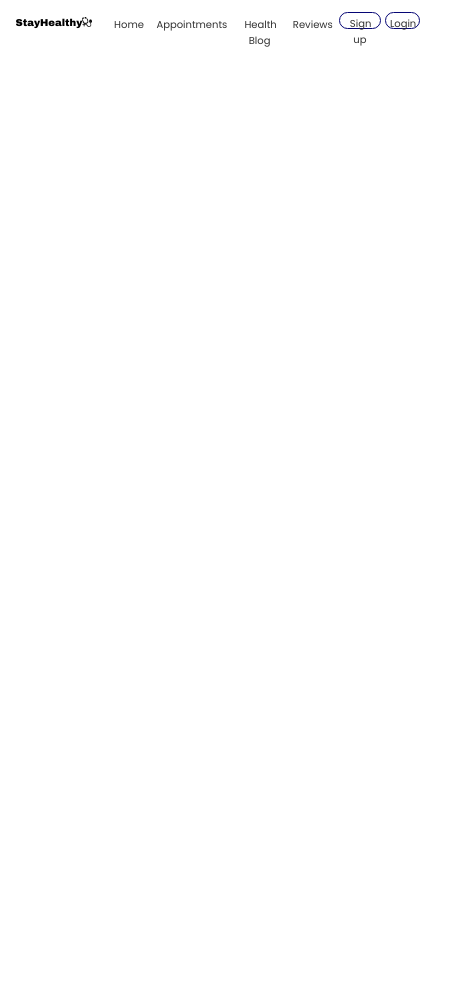
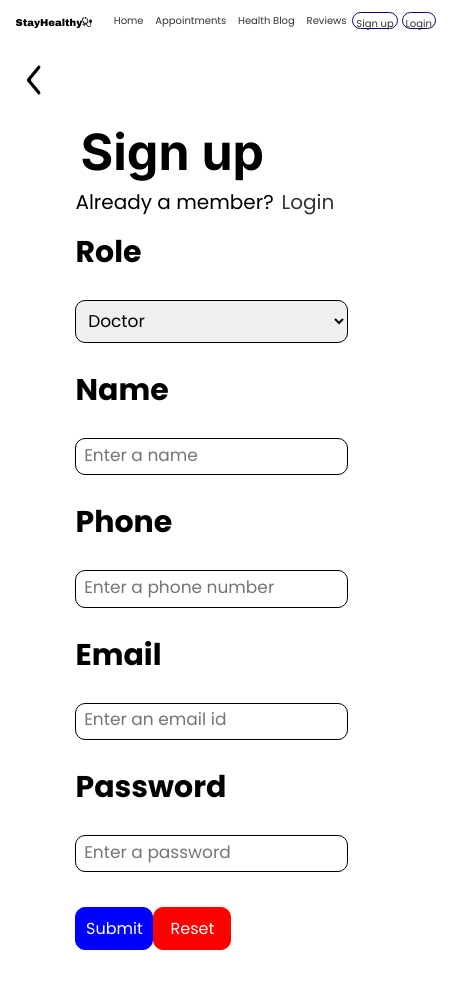
Before and after one commit to arya23923/test_med_app, a React (Create React App) app: page /sign-up in a window 390 px wide. Shown: the top 988 px of the page, 465 px wide, since content can reach past the window. Before the commit the page ends 844 px from the top, so only its background shows below. Built offline with nearby package versions, Linux system fonts and the light colour scheme.

Commit message:
interconnection and css of login sign and navbar fixed

```diff
--- a/src/App.css
+++ b/src/App.css
@@ -1,4 +1,14 @@
+* {
+  margin: 0;
+  padding: 0;
+  box-sizing: border-box;
+}
+
 .App {
+  /* border: 1px solid red; */
+}
+
+/* .App {
   text-align: center;
 }
 
@@ -35,4 +45,4 @@
   to {
     transform: rotate(360deg);
   }
-}
+} */
--- a/src/App.js
+++ b/src/App.js
@@ -8,12 +8,12 @@ import { BrowserRouter, Routes, Route } from "react-router-dom";
 
 // Import custom Navbar component
 import Navbar from './Components/Navbar/Navbar';
-
+import SignUp from './Components/sign_up/sign_up';
+import Login from './Components/login/login';
 import Landing_page from './Components/Landing_Page/Landing_page';
 
 function App() {
   return (
-    <>
       <div className="App">
           {/* Set up BrowserRouter for routing */}
           <BrowserRouter>
@@ -23,11 +23,11 @@ function App() {
             <Routes>
               {/* Define individual Route components for different pages */}
               <Route path="/" element={<Landing_page/>}/>
+              <Route path="/login" element={<Login />} />
+              <Route path="/sign-up" element={<SignUp />} />
             </Routes>
           </BrowserRouter>
       </div>
-
-    </>
   );
 }
 
--- a/src/Components/Landing_Page/Landing_Page.css
+++ b/src/Components/Landing_Page/Landing_Page.css
@@ -2,6 +2,7 @@
     margin: 0;
     font-family: "Poppins", sans-serif;
     box-sizing: border-box;
+    padding: 0;
 }
 .hero-section {
     height: 100vh;
--- a/src/Components/Navbar/Navbar.css
+++ b/src/Components/Navbar/Navbar.css
@@ -7,25 +7,22 @@
     box-sizing: border-box;
 }
 
-header{
+header {
     display: flex;
-    flex-direction: row;
-    /* justify-content: space-between; */
-    /* align-items: flex-end; */
-    /* padding: 3%;     */
-    margin-top: 5vh;
-    margin-left: 4vw;
-    margin-right: 1vw;
+    padding-top: 5vh;
+    padding-left: 4vw;
+    padding-right: 1vw;
 }
 
 img {
     height: 40px;
     width: 40px;
+    margin-left: -4vw;
+    margin-top: 1vh;
 }
 
 .logo{
     display: flex;
-    flex-direction: row;
     justify-content: space-evenly;
     align-self: flex-start;
     width: 30vw;
@@ -36,25 +33,24 @@ img {
     font-weight: 400;
     font-style: normal;
     font-size: 40px;
-    margin-top: -1vh;
 }
 
 .right{
     display: flex;
-    flex-direction: row;
     justify-content: space-around;
     font-family: "Inter", sans-serif;
+    min-width: fit-content;
     font-optical-sizing: auto;
     font-weight: regular;
     font-style: normal;
     font-size: 20px;
-    /* align-items: flex-end; */
+    align-items: flex-end;
     align-self: stretch;
-    /* padding: -5%; */
-    margin-left: 15vw;
-    margin-top: 1vh;
-    width: 80vw;
-    /* height: 3vw; */
+    padding: -5%;
+    margin-left: 10vw;
+    margin-top: 0vh;
+    width: 30vw;
+    height: 3vw;
 }
 
 a{
@@ -62,31 +58,32 @@ a{
     color: black;
     padding-left: 2%;
     padding-right: 2%;
+    min-width: fit-content;
 }
 
 .health{
-    width: 10vw;
+    width: 6vw;
 }
 
 .sign{
-    width: 7vw;
+    width: 5vw;
     border: 1px solid rgb(6,6,117);
     border-radius: 16px;
     /* min-width: 11vw; */
     padding: 1%;
     margin-top: -1vh;
+
 }
 
 .log{
-    width: 5vw;
+    width: 3vw;
     border: 1px solid rgb(6,6,117);
     border-radius: 16px;
-    width: 5vw;
     /* min-width: 8vw; */
     padding: 1%;
     margin-top: -1vh;
+    margin-right: -20vw;
 }
-
 
 /* phone screen */
 @media screen and (max-width : 450px){
@@ -114,16 +111,17 @@ a{
     }
     .sign{
         border-radius: 10px;
-        width: 15vw;
+        width: 10vw;
         margin-top: -5px;
         height: 2vh;
     }
     .log{
         border-radius: 10px;
-        width: 10vw;
+        width: 5vw;
         margin-top: -5px;
         height: 2vh;
         margin-left: 1vw;
+        margin-right: 1vw;
     }
 }
 
@@ -132,7 +130,7 @@ a{
     .logo .name{
         font-size: 25px;
         margin-top: -2vh;
-        margin-left: -1vw;
+        margin-left: 0vw;
     }
     img {
         height: 25px;
@@ -143,17 +141,18 @@ a{
     .right{
         margin-top: -2vh;
         font-size: 17px;
-        margin-left: 6vw;
+        margin-left: 3vw;
     }
     .health{
-        width: 18vw;
+        width: 5vw;
     }
     .sign{
-        margin-top: -7px;
-        width: 13vw;
+        margin-top: 2vh;
+        width: 10vw;
     }
     .log{
-        margin-top: -7px;
+        margin-top: 2vh;
         width: 7vw;
+        margin-right: 4vw;
     }
 }
--- a/src/Components/Navbar/Navbar.js
+++ b/src/Components/Navbar/Navbar.js
@@ -1,26 +1,33 @@
 import React from 'react';
-import './Navbar.css';
+import "./Navbar.css";
+// import "./temp.css"
+import { Link } from 'react-router-dom';
+
 import stethoscopeImage from '../images/stethescope.png';
 
 
 const navbar = () => {
     return (
-        <>
             <header>
                 <div className="logo">
                     <div className="name">StayHealthy</div>
                     <img src={stethoscopeImage} alt="stethoscope" />
                 </div>
                 <div className="right">
-                    <a href="#">Home</a>
+                    {/* <a href="#">Home</a>
                     <a href="#">Appointments</a>
-                    <div className="health"><a href="#">Health Blog</a></div>
+                    <a href="#" className = 'health'>Health Blog</a>
                     <a href="#">Reviews</a>
-                    <div className="sign"><a href="#">Sign up</a></div>
-                    <div className="log"><a href="#">Login</a></div>
+                    <a href="#" className = 'sign'>Sign up</a>
+                    <a href="#" className = 'log'>Login</a> */}
+                    <Link to='/'>Home</Link>
+                    <Link to=''>Appointments</Link>
+                    <Link to='' className = 'health'>Health Blog</Link>
+                    <Link to=''>Reviews</Link>
+                    <Link to='/sign-up' className = 'sign'>Sign up</Link>
+                    <Link to='/login' className = 'log'>Login</Link>
                 </div>
             </header>
-        </>
     );
 };
 
--- a/src/Components/login/login.css
+++ b/src/Components/login/login.css
@@ -6,47 +6,49 @@
     box-sizing: border-box;
 }
 
-.back > a > img{
-    width: 4wv;
-    height: 4vh;
+.back-login a > img{
+    /* width: 4vw;
+    height: 4vh;*/
     margin-top: 2vh;
+    /*padding: 4%; */
     margin-left: 2vw;
-    /* padding: 4%; */
 }
 
-.form{
+.form-login{
     display: flex;
     flex-direction: row;
     justify-content: center;
-    /* align-items: center; */
+    align-items: center;
     font-family: "Inter", sans-serif;
     font-optical-sizing: auto;
     margin-top: -2vh;
 }
-.form .left > img{
+.form-login .left-login > img{
     width: 55vw;
+    height: auto;
     margin-left: -10vw;
-    margin-top: -15vh;
+    margin-top: -20vh;
     margin-right: 5vw;
 }
 
-.right {
+.right-login {
     margin-right: -10vw;
     width: 25vw;
+    margin-top: 15vh;
 }
 
-.right .heading{
+.right-login .heading{
     font-family: "Inter", sans-serif;
     font-optical-sizing: auto;
     font-weight: bolder;
     font-style: normal;
     font-size: 50px;
     padding: 2%;
-    margin-top: 10vh;
-    /* margin-right: -8vw; */
+    margin-top: -40vh;
+    margin-right: -8vw;
 }
 
-.right .subheading{
+.right-login .subheading{
     font-family: "Inter", sans-serif;
     font-optical-sizing: auto;
     font-weight: regular;
@@ -56,53 +58,48 @@
     width: 20vw;
 }
 
-a {
+.right-login a {
     text-decoration: none;
     color: rgb(15, 36, 119);
 }
 
-label {
+.right-login label {
     font-size: 25px;
     font-weight: bold;
     padding: -5%;
 }
-form {
+.right-login form {
     display: flex;
     flex-direction: column;
     justify-content: center;
 }
 
-input {
-    padding: 4%;
+.right-login input {
+    padding: 3%;
     border: 1px black solid;
     border-radius: 10px;
 }
 
-input ::placeholder{
-    font-size: 40px;
+.right-login form input::placeholder{
+    font-size: 15px;
 }
 
-select {
-    padding: 4%;
-    border: 1px black solid;
-    border-radius: 10px;
-}
 
-button {
+.right-login button {
     width: 5vw;
     padding: 4%;
     margin-bottom: 5vh;
     font-size: 15px;
 }
 
-#submit {
+.right-login #submit {
     background-color: blue;
     color: white;
     border: 1px solid blue;
     border-radius: 10px;
 }
 
-#reset{
+.right-login #reset{
     background-color: red;
     color: white;
     border: 1px solid red;
@@ -112,42 +109,41 @@ button {
 
 /* phone screen */
 @media screen and (max-width: 450px){
-    .left{
+    .left-login{
         display: none;
     }
-    .right{
+    .right-login{
         width: 70vw;
+        margin-top: 50vh;
     }
-    .right .subheading{
+    .right-login .subheading{
         width: 100vw;
     }
-    input::placeholder{
+    .right-login input::placeholder{
         font-size: 16px;
     }
-    button{
+    .right-login button{
         width: 20vw;
     }
 }
 
 /* tablet screen */
 @media screen and (max-width: 850px) and (min-width: 450px){
-    .right{
+    .right-login{
         width: 70vw;
+        margin-top: 50vh;
     }
-    .right .subheading{
+    .right-login .subheading{
         width: 100%;
     }
-    .form .left > img{
+    .form-login .left-login > img{
         display: none;
     }
-    button {
+    .right-login button {
         width: 20vw;
         font-size: 20px;
     }
-    input::placeholder{
-        font-size: 20px;
-    }
-    select{
+    .right-login input::placeholder{
         font-size: 20px;
     }
 }
--- /dev/null
+++ b/src/Components/login/login.js
@@ -0,0 +1,47 @@
+import React from 'react';
+import { Link } from 'react-router-dom';
+
+import "./login.css"
+
+import backbutton from '../images/back.png'
+import healthcare1 from '../images/healthcare1.png'
+
+
+const login = () => {
+    return (
+        <>
+            <div className="back-login">
+                <Link to='/'>
+                    <img src={backbutton} alt='back' />
+                </Link>
+            </div>
+            <div className="form-login">
+                <div className="left-login">
+                    <img src={healthcare1} alt='healthcare1' />
+                </div>
+                <div className="right-login">
+                    <div className="heading">Login</div>
+                    <div className="subheading">
+                        <span className="member">Not a member?</span>
+                        <Link to='/sign-up'>Sign up</Link>
+                    </div>
+                    <form>
+                        <label htmlFor="email">Email</label><br/>
+                        <input type="email" placeholder="Enter an email id" required /><br/>
+                        <label htmlFor="Password">Password</label><br/>
+                        <input type="password" placeholder="Enter a password" required /><br/>
+                        <span className="button">
+                            <button type="submit" id="submit">Submit</button>
+                            <button type="reset" id="reset">Reset</button>
+                        </span>
+                        <div className="forgot">
+                            <Link to=''>Forgot password?</Link>
+                        </div>
+                    </form>
+                </div>
+            </div>
+        </>
+    );
+};
+
+export default login;
--- a/src/Components/sign_up/sign_up.css
+++ b/src/Components/sign_up/sign_up.css
@@ -8,32 +8,36 @@
 }
 
 .back > a > img{
-    width: 4wv;
-    height: 4vh;
+    /* width: 3wv; */
+    /* height: 4vh; */
     margin-top: 2vh;
     margin-left: 2vw;
 }
 
-.form{
+.form-sign{
     display: flex;
     flex-direction: row;
     justify-content: center;
-    /* align-items: center; */
+    align-items: center;
     font-family: "Inter", sans-serif;
     font-optical-sizing: auto;
     margin: 3vh;
 }
-.form .left > img{
-    width: 80vw;
-    margin-left: -25vw;
+.form-sign .left-sign > img{
+    width: 70vw;
+    height: auto;
+    margin-left: -10vw;
+    margin-top: -10vh;
 }
 
-.right {
-    margin-right: -4vw;
+.right-sign {
+    /* margin-right: -20vw; */
     width: 30vw;
+    margin-top: -2vh;
+    padding-left: 5%;
 }
 
-.right .heading{
+.right-sign .heading{
     font-family: "Inter", sans-serif;
     font-optical-sizing: auto;
     font-weight: bolder;
@@ -41,10 +45,10 @@
     font-size: 50px;
     padding: 2%;
     margin-top: 0vh;
-    /* margin-right: -8vw; */
+    margin-right: -8vw;
 }
 
-.right .subheading{
+.right-sign .subheading{
     font-family: "Inter", sans-serif;
     font-optical-sizing: auto;
     font-weight: regular;
@@ -54,80 +58,93 @@
     width: 20vw;
 }
 
-a {
+.right-sign > a {
     text-decoration: none;
     color: rgb(15, 36, 119);
 }
 
-label {
-    font-size: 25px;
+.right-sign > form > label {
+    font-size: 30px;
     font-weight: bold;
     padding: -5%;
 }
-form {
+.right-sign > form {
     display: flex;
     flex-direction: column;
     justify-content: center;
 }
 
-input {
-    padding: 4%;
+.right-sign > form > input {
+    padding: 3%;
     border: 1px black solid;
     border-radius: 10px;
+    width: 25vw;
 }
 
-input ::placeholder{
-    font-size: 40px;
+.right-sign > form > input::placeholder{
+    font-size: 15px;
 }
 
-select {
-    padding: 4%;
+.right-sign > form > select {
+    padding: 3%;
     border: 1px black solid;
     border-radius: 10px;
+    width: 25vw;
 }
 
-button {
-    width: 7vw;
-    padding: 4%;
+.right-sign .button > button {
+    width: 6vw;
+    padding: 3%;
     margin-bottom: 5vh;
 }
 
-#submit {
+.right-sign .button #submit {
     background-color: blue;
     color: white;
     border: 1px solid blue;
     border-radius: 10px;
 }
 
-#reset{
+.right-sign .button #reset{
     background-color: red;
     color: white;
     border: 1px solid red;
     border-radius: 10px;
-
 }
 
 /* phone screen */
 @media screen and (max-width: 450px){
-    .left{
+    .back a > img{
+        height: 5vh;
+        width: 9vw;
+    }
+    .left-sign{
         display: none;
     }
-    .right{
+    .right-sign{
         width: 70vw;
     }
-    .right .subheading{
+    .right-sign .subheading{
         width: 100vw;
     }
-    input::placeholder{
-        font-size: 16px;
+    .right-sign > form > select{
+        width: 70vw;
+        font-size: 17px;
     }
-    button{
+    .right-sign  form > input{
+        width: 70vw;
+        padding: 3%;
+    }
+    .right-sign  form > input::placeholder{
+        font-size: 17px;
+    }
+    .right-sign .button > button {
         width: 20vw;
     }
 }
 
 /* tablet screen */
-@media screen and (max-width: 850px) and (min-width: 450px){
+/* @media screen and (max-width: 850px) and (min-width: 450px){
     .right{
         width: 70vw;
     }
@@ -147,4 +164,4 @@ button {
     select{
         font-size: 20px;
     }
-}
+} */
--- /dev/null
+++ b/src/Components/sign_up/sign_up.js
@@ -0,0 +1,56 @@
+import React from 'react';
+import { Link } from 'react-router-dom';
+// import { Link, useNavigate } from 'react-router-dom';
+import { API_URL } from '../../config';
+
+
+import "./sign_up.css"
+
+import backbutton from '../images/back.png'
+import signImage from '../images/sign.jpg'
+
+const sign = () => {
+
+    return (
+        <>
+            <div className="back">
+                <Link to='/'>
+                    <img src={backbutton} alt='back' />
+                </Link>
+            </div>
+            <div className="form-sign">
+                <div className="left-sign">
+                    <img src={signImage} alt='sign' />
+                </div>
+                <div className="right-sign">
+                    <div className="heading">Sign up</div>
+                    <div className="subheading">
+                        <span className="member">Already a member?</span>
+                        <Link to='/login'>Login</Link>
+                    </div>
+                    <form>
+                        <label htmlFor="Role">Role</label><br/>
+                        <select name="role" id="role" required>
+                            <option value="Doctor">Doctor</option>
+                            <option value="Patient">Patient</option>
+                        </select><br/>
+                        <label htmlFor="name">Name</label><br/>
+                        <input type="text" placeholder="Enter a name" required /><br/>
+                        <label htmlFor="Phone">Phone</label><br/>
+                        <input type="number" placeholder="Enter a phone number" required /><br/>
+                        <label htmlFor="email">Email</label><br/>
+                        <input type="email" placeholder="Enter an email id" required /><br/>
+                        <label htmlFor="Password">Password</label><br/>
+                        <input type="password" placeholder="Enter a password" required /><br/>
+                        <span className="button">
+                            <button type="submit" id="submit">Submit</button>
+                            <button type="reset" id="reset">Reset</button>
+                        </span>
+                    </form>
+                </div>
+            </div>
+        </>
+    );
+};
+
+export default sign;
--- a/src/index.css
+++ b/src/index.css
@@ -1,4 +1,4 @@
-body {
+/* body {
   margin: 0;
   font-family: -apple-system, BlinkMacSystemFont, 'Segoe UI', 'Roboto', 'Oxygen',
     'Ubuntu', 'Cantarell', 'Fira Sans', 'Droid Sans', 'Helvetica Neue',
@@ -10,4 +10,9 @@ body {
 code {
   font-family: source-code-pro, Menlo, Monaco, Consolas, 'Courier New',
     monospace;
+} */
+* {
+  margin: 0;
+  padding: 0;
+  box-sizing: border-box;
 }
```
Also changed, not shown: src/Components/Landing_Page/Landing_page.js (+5 -5 lines), src/Components/images/sign.jpg.
